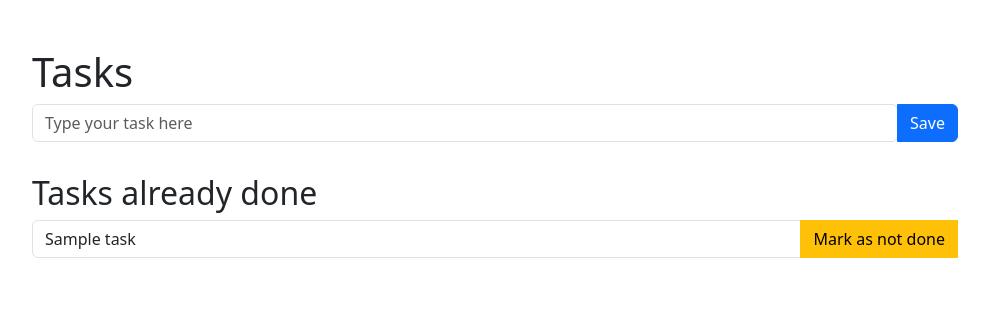
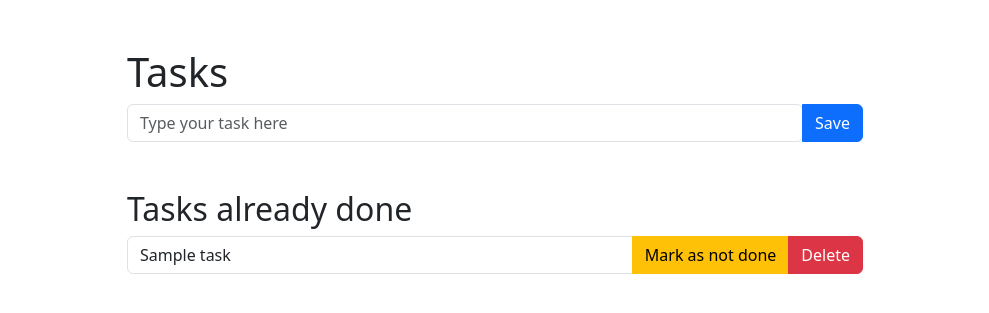
Before and after one commit to ruandiego23/django-mininal-crud, a Django app: page / in a window 1280 px wide. Shown: the top 313 px of the page, without its empty margins (145-1134 px from the left). Run offline with Django 5.2, Linux system fonts and the light colour scheme; tables that the repository leaves empty hold one stand-in row (values such as "Sample post"); some libraries are stand-ins or nearby versions.

Commit message:
Button to delete has implemented.
Closes #6, #7

```diff
--- a/webdev/tasks/templates/tasks/home.html
+++ b/webdev/tasks/templates/tasks/home.html
@@ -7,14 +7,14 @@
 {% block body %}
 
 <div class="container mt-sm-5">
-        <div class="row justify-content-center">
-            <div class="col-sm-10">
+    <div class="row">
+        <div class="col-sm-8 offset-sm-2">
             <form action="{% url 'tasks:home' %}" method="POST">
                 {% csrf_token %}
                 <h1>Tasks</h1>
                 <div class="input-group has-validation mb-sm-3">
                     <input type="text" class="form-control" placeholder="Type your task here" name="name"
-                               aria-label="task" aria-describedby="button-addon2" required>
+                           aria-label="task" aria-describedby="button-addon2">
                     <button class="btn btn-primary" type="submit" id="button-addon2">Save</button>
                 </div>
                 <div class="form-text" id="basic-addon4">{{ form.name.errors }}</div>
@@ -23,22 +23,19 @@
     </div>
 </div>
 
-    <div class="container mt-sm-2">
-        <div class="row justify-content-center">
-            <div class="col-sm-10">
+<div class="container mt-sm-3">
+    <div class="row">
+        <div class="col-sm-8 offset-sm-2">
             {% if pending_tasks.exists %}
                 <h2>Pending Tasks</h2>
                 {% for task in pending_tasks %}
                     <form action="{% url 'tasks:detail' task_id=task.id %}" method="POST">
                         {% csrf_token %}
-                            <!-- 1. Add this hidden input to send the 'done' status -->
-                            <input type="hidden" name="done" value="True">
-                            <div class="input-group has-validation mb-sm-1">
-                                <!-- 2. Change name="task_{{ task.id }}" to name="name" -->
-                                <input type="text" class="form-control" name="name"
-                                       value="{{ task.name }}"
-                                       aria-label="task">
-                                <button class="btn btn-success" type="submit" id="button-addon2">Mark as done</button>
+                        <div class="input-group has-validation mb-sm-3">
+                            <input type="text" class="form-control" placeholder="Type your task here" name="name"
+                                   aria-label="task" required="required" value="{{ task.name }}">
+                            <input type="hidden" name="task_status" value="complete">
+                            <button class="btn btn-success" type="submit">Mark as done</button>
                         </div>
                     </form>
                 {% endfor %}
@@ -47,9 +44,9 @@
     </div>
 </div>
 
-    <div class="container mt-sm-2">
-        <div class="row justify-content-center">
-            <div class="col-sm-10">
+<div class="container mt-sm-3">
+    <div class="row">
+        <div class="col-sm-8 offset-sm-2">
             {% if done_tasks.exists %}
                 <h2>Tasks already done</h2>
                 {% for task in done_tasks %}
@@ -65,7 +62,16 @@
                             done
                         </button>
 
+                        <!-- Linked to the delete form (Second Button) -->
+                        <button class="btn btn-danger" type="submit" form="form-delete-{{ task.id }}">Delete
+                        </button>
+                    </div>
+
                     <!-- 2. The Logical Forms (Hidden from view) -->
+                    <form id="form-delete-{{ task.id }}" action="{% url 'tasks:erase' task_id=task.id %}"
+                          method="POST" class="d-none">
+                        {% csrf_token %}
+                    </form>
 
                     <form id="form-update-{{ task.id }}" action="{% url 'tasks:detail' task_id=task.id %}"
                           method="POST" class="d-none">
--- a/webdev/tasks/urls.py
+++ b/webdev/tasks/urls.py
@@ -6,5 +6,6 @@ app_name = 'tasks'
 
 urlpatterns = [
     path('', views.home, name='home'),
-    path('<int:task_id>/', views.detail, name='detail'),
+    path('<int:task_id>', views.detail, name='detail'),
+    path('delete/<int:task_id>', views.erase, name='erase'),
 ]
--- a/webdev/tasks/views.py
+++ b/webdev/tasks/views.py
@@ -48,9 +48,17 @@ def detail(request, task_id):
         task_status = data.get('task_status')
         if task_status == 'complete':
             data['done'] = 'True'
+        elif task_status == 'pending':
+            data['done'] = 'False'
 
         # 3. Pass the modified data to your TaskForm
         form = TaskForm(data, instance=task)
         if form.is_valid():
             form.save()
     return HttpResponseRedirect(reverse('tasks:home'))
+
+
+def erase(request, task_id):
+    if request.method == 'POST':
+        Task.objects.filter(id=task_id).delete()
+    return HttpResponseRedirect(reverse('tasks:home'))
```
Also changed, not shown: webdev/tasks/tests/test_tasks_delete.py (added, +19 -0 lines), .github/workflows/django.yml. Lines whose indentation alone changed are shown as unchanged.
